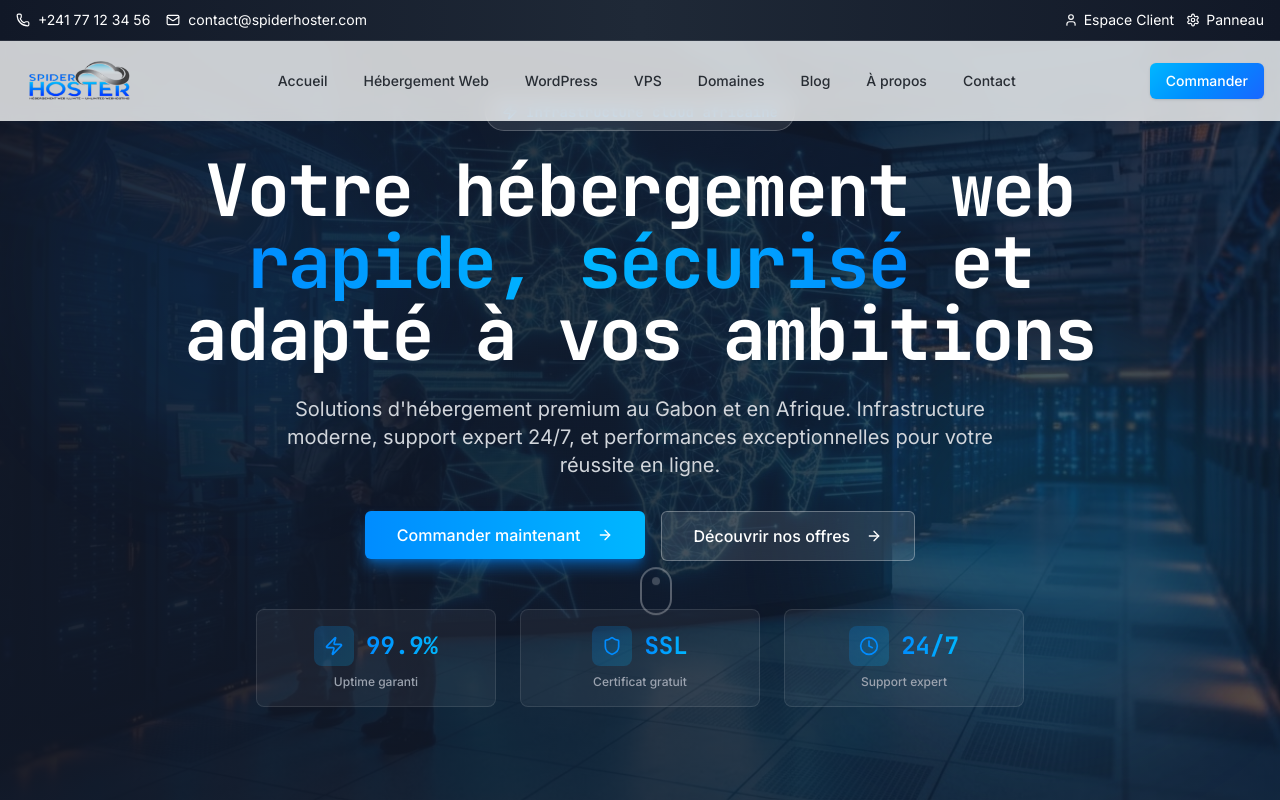
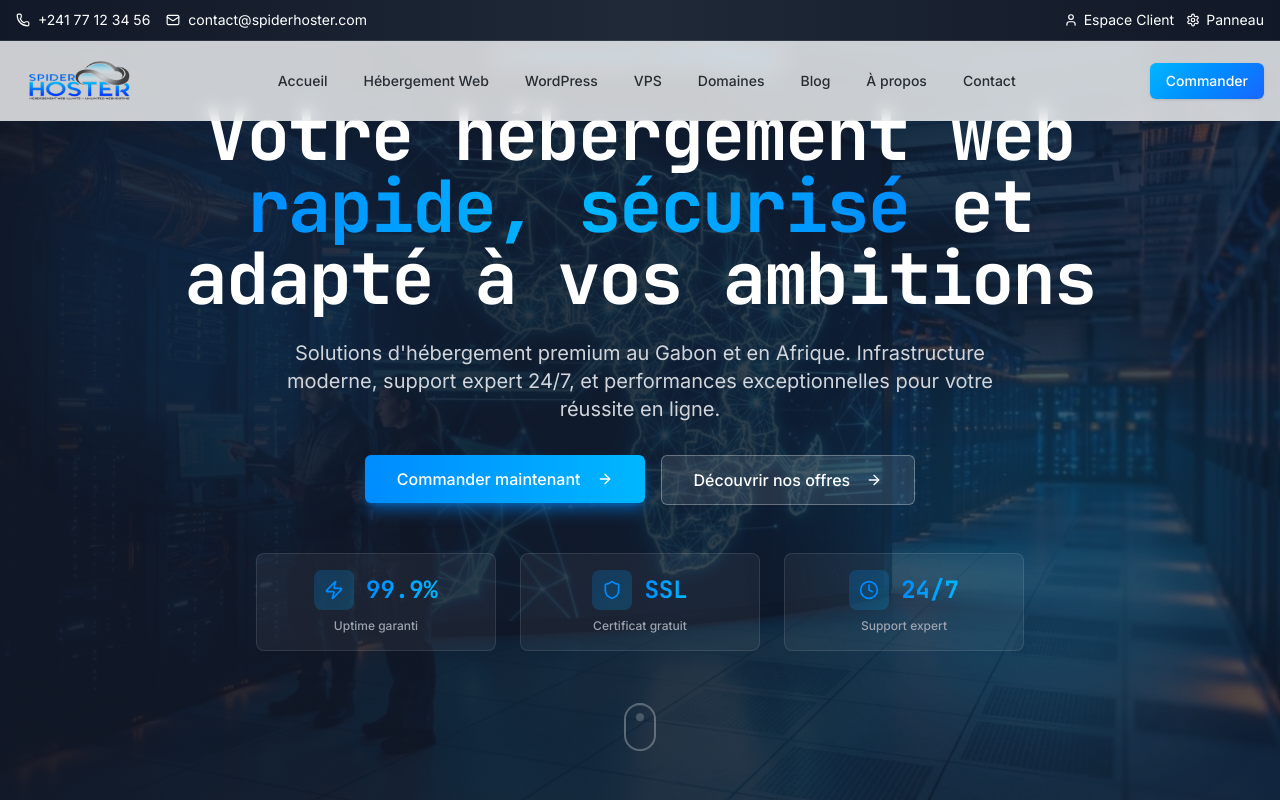
Before and after one commit to brice214/sg-6b163f7e-d25b-45da-95b7-a0681ea5011c-1791216779, a Next.js app: page / in a window 1280 px wide. Shown: the top 800 px of the page. Built offline with nearby package versions, Linux system fonts and the light colour scheme.

Commit message:
style(ui): fix scroll indicator flow position

```diff
--- a/src/components/Hero.tsx
+++ b/src/components/Hero.tsx
@@ -69,7 +69,7 @@ export function Hero() {
             </div>
 
             {/* Stats */}
-            <div className="grid grid-cols-1 sm:grid-cols-3 gap-6 max-w-3xl mx-auto">
+            <div className="grid grid-cols-1 sm:grid-cols-3 gap-6 max-w-3xl mx-auto mb-16">
               <div className="relative group">
                 <div className="absolute inset-0 bg-gradient-to-br from-primary/20 to-secondary/20 rounded-lg blur-lg opacity-0 group-hover:opacity-100 transition-opacity" />
                 <div className="relative bg-white/5 backdrop-blur-md border border-white/10 rounded-lg p-4 hover:border-primary/50 transition-all">
@@ -109,13 +109,13 @@ export function Hero() {
                 </div>
               </div>
             </div>
-          </div>
-        </div>
 
-        {/* Scroll indicator */}
-        <div className="absolute bottom-20 left-1/2 -translate-x-1/2 animate-bounce">
-          <div className="h-12 w-8 rounded-full border-2 border-white/30 flex items-start justify-center p-2">
-            <div className="h-2 w-2 rounded-full bg-white/50 animate-pulse" />
+            {/* Scroll indicator - juste après les stats */}
+            <div className="flex justify-center animate-bounce">
+              <div className="h-12 w-8 rounded-full border-2 border-white/30 flex items-start justify-center p-2">
+                <div className="h-2 w-2 rounded-full bg-white/50 animate-pulse" />
+              </div>
+            </div>
           </div>
         </div>
       </div>
```
Also changed, not shown: 1 other file (tests, documents, lock files or other folders).
